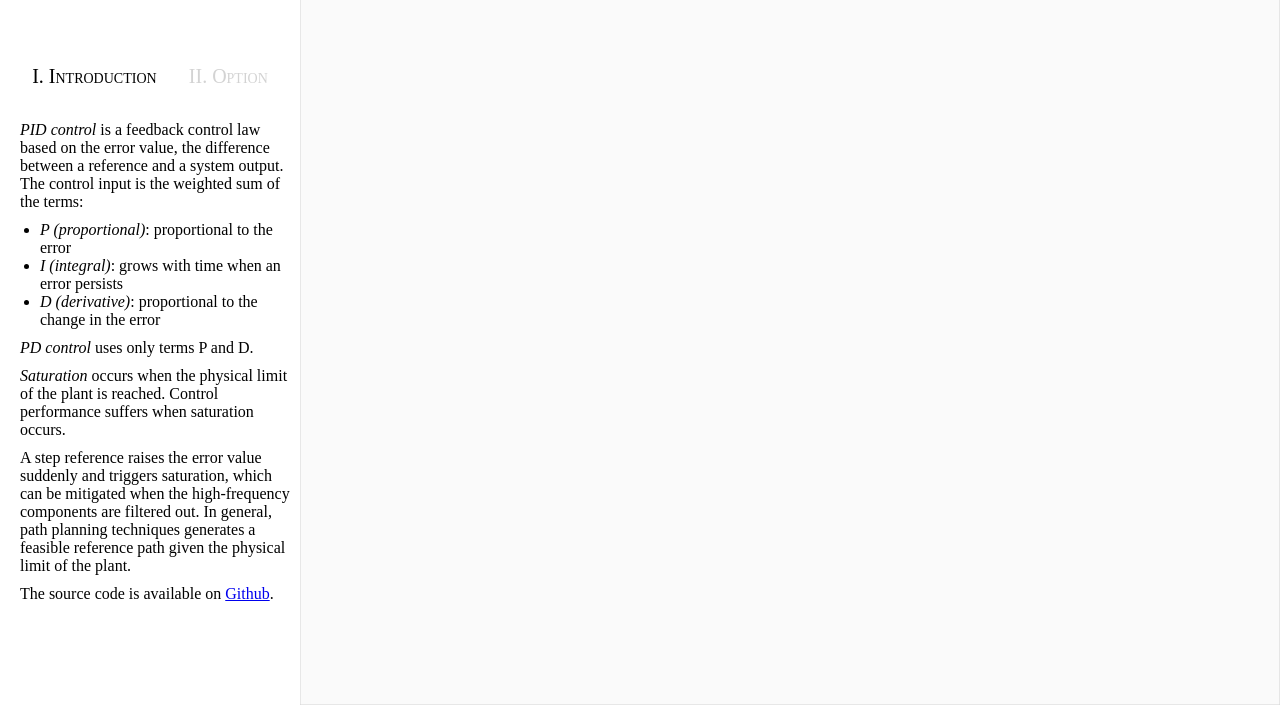
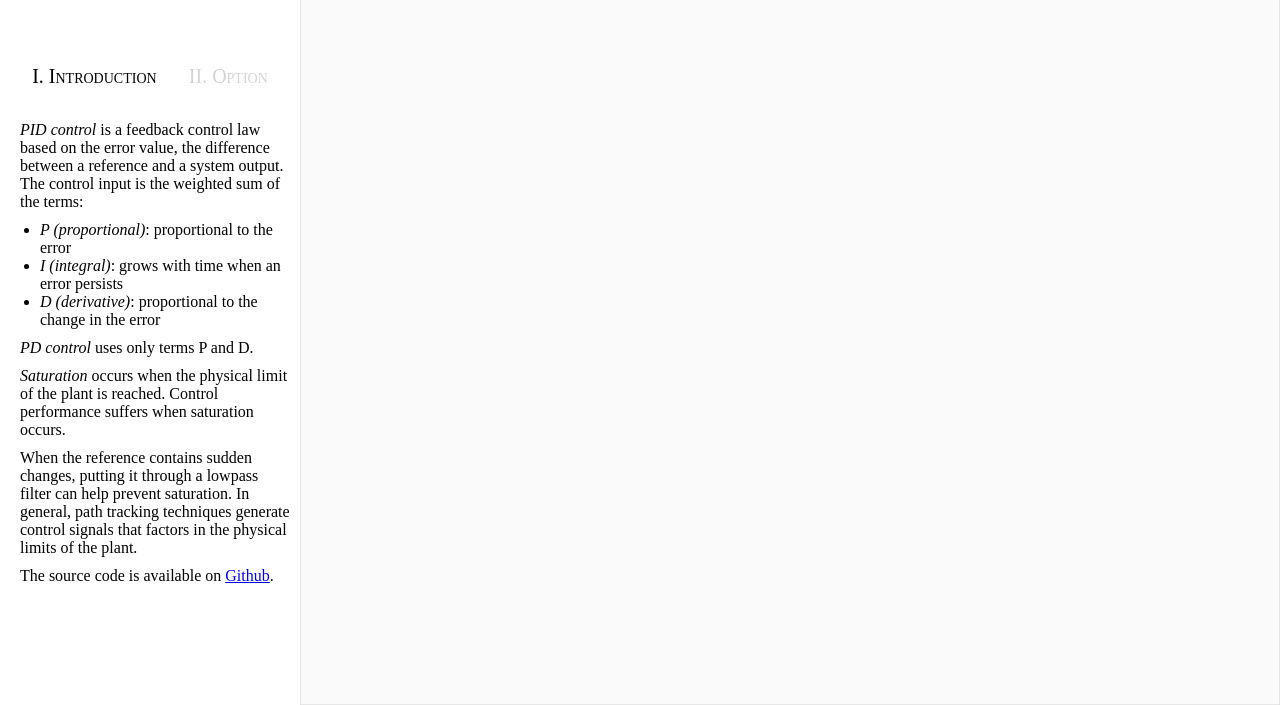
Before and after one commit to joshvictor1024/pd-control, a plain HTML site: page index.html in a window 1280 px wide. Shown: the part 95-800 px from the top of the page. Drawn offline with nearby package versions, Linux system fonts and the light colour scheme.

Commit message:
fix readme

```diff
--- a/index.html
+++ b/index.html
@@ -31,8 +31,9 @@
           <div class="panel" id="panelIntroduction">
             <br />
             <p>
-              <i>PID control</i> is a feedback control law based on the error value, the difference between
-              a reference and a system output. The control input is the weighted sum of the terms:
+              <i>PID control</i> is a feedback control law based on the error value, the difference
+              between a reference and a system output. The control input is the weighted sum of the
+              terms:
             </p>
             <ul>
               <li><i>P (proportional)</i>: proportional to the error</li>
@@ -45,10 +46,9 @@
               performance suffers when saturation occurs.
             </p>
             <p>
-              A step reference raises the error value suddenly and triggers saturation, which can be
-              mitigated when the high-frequency components are filtered out. In general, path
-              planning techniques generates a feasible reference path given the physical limit of
-              the plant.
+              When the reference contains sudden changes, putting it through a lowpass filter can
+              help prevent saturation. In general, path tracking techniques generate control signals
+              that factors in the physical limits of the plant.
             </p>
             <p>
               The source code is available on
```
Also changed, not shown: 1 other file.
